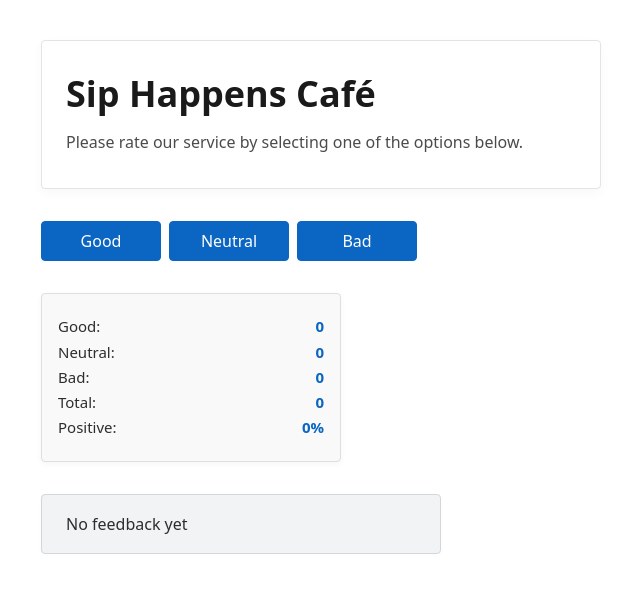
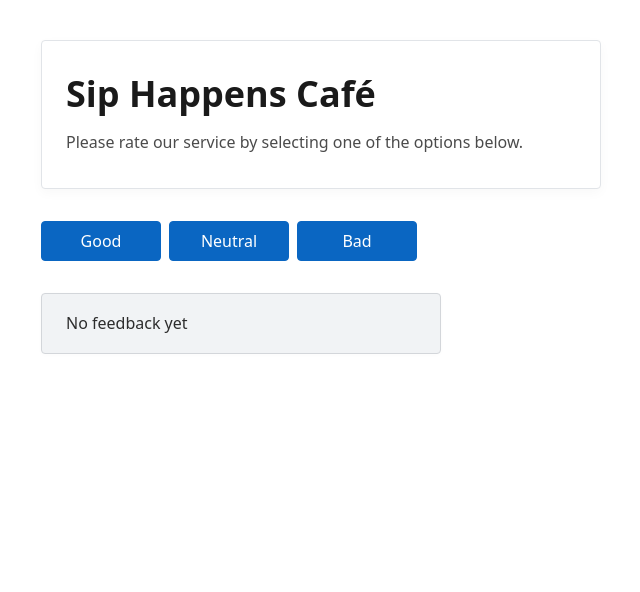
Before and after one commit to LionnoiL/02-react-cafe, a React (Vite) app: page / in a window 1280 px wide. Shown: the top 592 px of the page, without its empty margins (319-959 px from the left). Built offline with nearby package versions, Linux system fonts and the light colour scheme.

Commit message:
feat: conditionally render VoteStats and add Notification for zero votes; update VoteOptions props types

```diff
--- a/src/components/App/App.tsx
+++ b/src/components/App/App.tsx
@@ -44,11 +44,13 @@ const App = () => {
         onReset={resetVotes}
         canReset={totalVotes > 0}
       ></VoteOptions>
-      <VoteStats
-        votes={votes}
-        totalVotes={totalVotes}
-        positiveRate={positiveRate}
-      ></VoteStats>
+      {totalVotes > 0 && (
+        <VoteStats
+          votes={votes}
+          totalVotes={totalVotes}
+          positiveRate={positiveRate}
+        ></VoteStats>
+      )}
       {totalVotes === 0 && <Notification></Notification>}
     </div>
   );
--- a/src/components/VoteOptions/VoteOptions.tsx
+++ b/src/components/VoteOptions/VoteOptions.tsx
@@ -1,9 +1,9 @@
 import css from './VoteOptions.module.css';
-import type { handleVoteFunction, resetVotesFunction } from '../App/App';
+import type { VoteType } from '../../types/votes';
 
 interface VoteOptionsProps {
-  onVote: handleVoteFunction;
-  onReset: resetVotesFunction;
+  onVote: (type: VoteType) => void;
+  onReset: () => void;
   canReset: boolean;
 }
 
```
